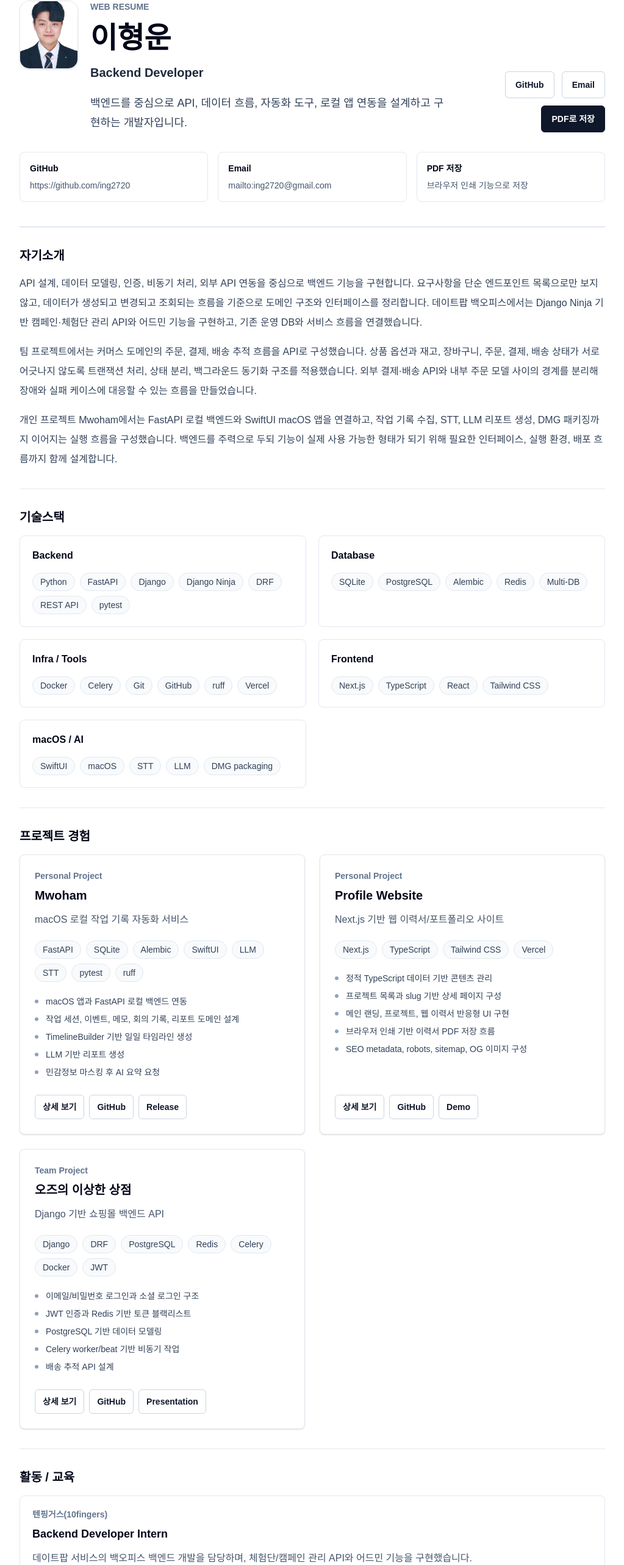
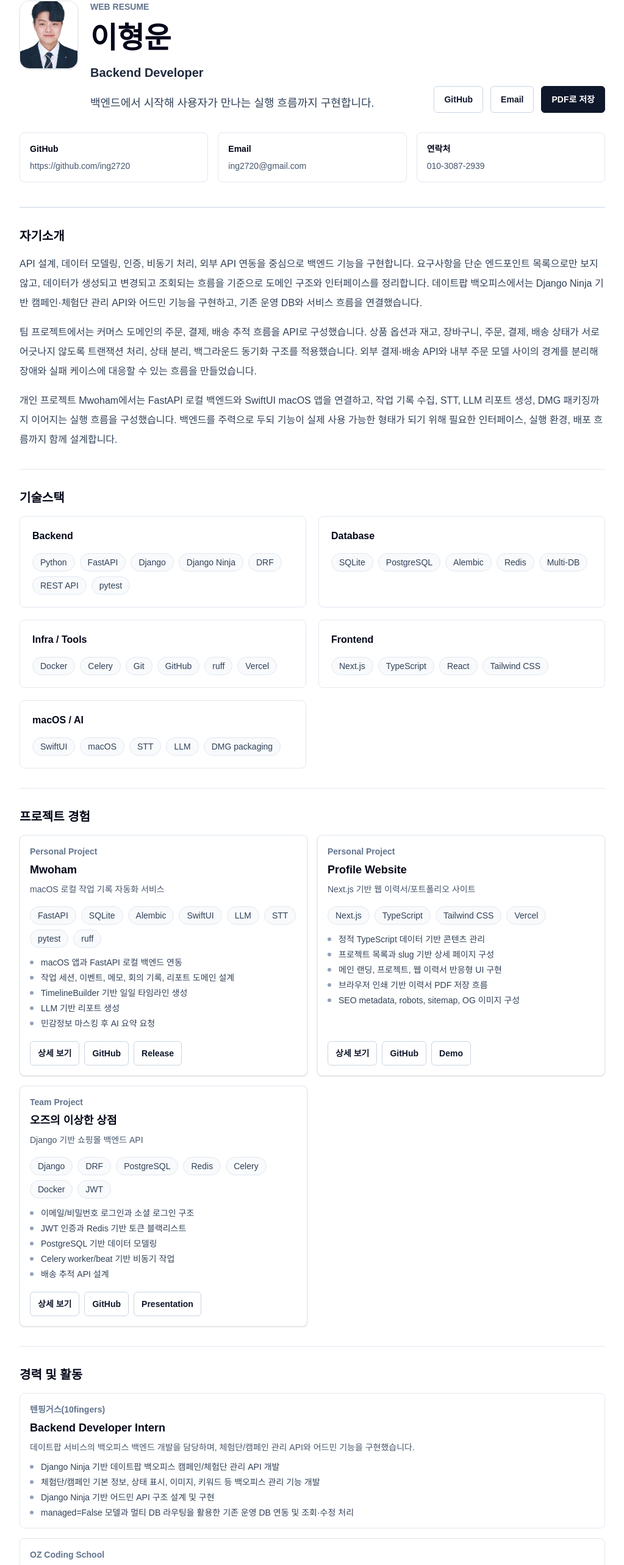
Before and after one commit to ing2720/profile, a Next.js app: page /resume in a window 1280 px wide. Shown: the part 120-2686 px from the top of the page at 61% size, without its empty margins (128-1151 px from the left). Built offline with nearby package versions, Linux system fonts and the light colour scheme.

Commit message:
fix: resume detail

```diff
--- a/src/app/globals.css
+++ b/src/app/globals.css
@@ -19,6 +19,11 @@ body {
   color: #0f172a;
 }
 
+@page {
+  size: A4;
+  margin: 12mm;
+}
+
 @media print {
   html {
     scroll-behavior: auto;
--- a/src/app/resume/page.tsx
+++ b/src/app/resume/page.tsx
@@ -25,15 +25,40 @@ function getDisplayValue(href: string, fallback: string) {
   return hasUsableHref(href) ? href : fallback;
 }
 
+function getEmailLabel(href: string, fallback: string) {
+  if (!hasUsableHref(href)) {
+    return fallback;
+  }
+
+  return href.replace(/^mailto:/i, "");
+}
+
+function renderOptionalLink(href: string, label: string, isExternal = false) {
+  if (!hasUsableHref(href)) {
+    return label;
+  }
+
+  return (
+    <a
+      className="text-slate-600 underline-offset-4 hover:text-slate-950 hover:underline focus-visible:outline focus-visible:outline-2 focus-visible:outline-offset-2 focus-visible:outline-slate-900"
+      href={href}
+      rel={isExternal ? "noreferrer" : undefined}
+      target={isExternal ? "_blank" : undefined}
+    >
+      {label}
+    </a>
+  );
+}
+
 export default function ResumePage() {
   return (
     <>
       <Header />
       <main className="bg-white">
         <article className="mx-auto max-w-5xl px-4 py-10 sm:px-6 sm:py-16 lg:px-8 print:max-w-none print:px-0 print:py-0">
-          <header className="border-b border-slate-200 pb-10">
-            <div className="flex flex-col gap-8 lg:flex-row lg:items-end lg:justify-between">
-              <div className="flex min-w-0 flex-col gap-5 sm:flex-row sm:items-start">
+          <header className="border-b border-slate-200 pb-10 print:pb-5">
+            <div className="flex flex-col gap-8 print:gap-4 lg:flex-row lg:items-end lg:justify-between">
+              <div className="flex min-w-0 flex-col gap-5 print:gap-3 sm:flex-row sm:items-start">
                 <ProfileImage
                   image={profile.image}
                   name={profile.name}
@@ -43,13 +68,13 @@ export default function ResumePage() {
                   <p className="text-sm font-semibold uppercase text-slate-500">
                     Web Resume
                   </p>
-                  <h1 className="mt-3 text-4xl font-bold leading-tight text-slate-950 sm:text-5xl">
+                  <h1 className="mt-3 text-4xl font-bold leading-tight text-slate-950 print:mt-1 print:text-3xl sm:text-5xl">
                     {profile.name}
                   </h1>
-                  <p className="mt-3 text-xl font-semibold text-slate-800">
+                  <p className="mt-3 text-xl font-semibold text-slate-800 print:mt-1 print:text-base">
                     {profile.role}
                   </p>
-                  <p className="mt-5 max-w-3xl text-lg leading-8 text-slate-700">
+                  <p className="mt-5 max-w-3xl text-lg leading-8 text-slate-700 print:mt-2 print:text-sm print:leading-5">
                     {profile.summary}
                   </p>
                 </div>
@@ -61,30 +86,37 @@ export default function ResumePage() {
               </div>
             </div>
 
-            <dl className="mt-8 grid gap-4 text-sm sm:grid-cols-3">
-              <div className="rounded-lg border border-slate-200 p-4">
+            <dl className="mt-8 grid gap-4 text-sm print:mt-4 print:gap-2 sm:grid-cols-3">
+              <div className="rounded-lg border border-slate-200 p-4 print:p-3">
                 <dt className="font-semibold text-slate-950">GitHub</dt>
                 <dd className="mt-2 break-words text-slate-600">
-                  {getDisplayValue(profile.links.github.href, "준비 중")}
+                  {renderOptionalLink(
+                    profile.links.github.href,
+                    getDisplayValue(profile.links.github.href, "준비 중"),
+                    true
+                  )}
                 </dd>
               </div>
-              <div className="rounded-lg border border-slate-200 p-4">
+              <div className="rounded-lg border border-slate-200 p-4 print:p-3">
                 <dt className="font-semibold text-slate-950">Email</dt>
                 <dd className="mt-2 break-words text-slate-600">
-                  {getDisplayValue(profile.links.email.href, "준비 중")}
+                  {renderOptionalLink(
+                    profile.links.email.href,
+                    getEmailLabel(profile.links.email.href, "준비 중")
+                  )}
                 </dd>
               </div>
-              <div className="rounded-lg border border-slate-200 p-4">
-                <dt className="font-semibold text-slate-950">PDF 저장</dt>
+              <div className="rounded-lg border border-slate-200 p-4 print:p-3">
+                <dt className="font-semibold text-slate-950">연락처</dt>
                 <dd className="mt-2 break-words text-slate-600">
-                  브라우저 인쇄 기능으로 저장
+                  010-3087-2939
                 </dd>
               </div>
             </dl>
           </header>
 
           <DetailSection title="자기소개">
-            <div className="space-y-4">
+            <div className="space-y-4 print:space-y-2 print:text-sm print:leading-5">
               <p>
                 API 설계, 데이터 모델링, 인증, 비동기 처리, 외부 API 연동을
                 중심으로 백엔드 기능을 구현합니다. 요구사항을 단순 엔드포인트
@@ -113,16 +145,16 @@ export default function ResumePage() {
           </DetailSection>
 
           <DetailSection title="기술스택">
-            <div className="grid gap-5 md:grid-cols-2">
+            <div className="grid gap-5 print:grid-cols-2 print:gap-2 md:grid-cols-2">
               {skillCategories.map((category) => (
                 <section
-                  className="min-w-0 rounded-lg border border-slate-200 p-5 print:break-inside-avoid print:border-slate-300"
+                  className="min-w-0 rounded-lg border border-slate-200 p-5 print:break-inside-avoid print:border-slate-300 print:p-3"
                   key={category.category}
                 >
-                  <h2 className="text-base font-bold text-slate-950">
+                  <h2 className="text-base font-bold text-slate-950 print:text-sm">
                     {category.category}
                   </h2>
-                  <div className="mt-4 flex min-w-0 flex-wrap gap-2">
+                  <div className="mt-4 flex min-w-0 flex-wrap gap-2 print:mt-2 print:gap-1.5">
                     {category.skills.map((skill) => (
                       <Badge key={skill}>{skill}</Badge>
                     ))}
@@ -133,33 +165,37 @@ export default function ResumePage() {
           </DetailSection>
 
           <DetailSection title="프로젝트 경험">
-            <div className="grid gap-5 lg:grid-cols-2 lg:gap-6">
+            <div className="grid gap-4 lg:grid-cols-2">
               {orderedProjects.map((project) => (
-                <ProjectCard key={project.slug} project={project} />
+                <ProjectCard
+                  density="compact"
+                  key={project.slug}
+                  project={project}
+                />
               ))}
             </div>
           </DetailSection>
 
-          <DetailSection title="활동 / 교육">
-            <div className="space-y-5">
+          <DetailSection title="경력 및 활동">
+            <div className="grid gap-4">
               {experiences.map((experience) => (
                 <section
-                  className="min-w-0 rounded-lg border border-slate-200 p-5 print:break-inside-avoid print:border-slate-300"
+                  className="min-w-0 rounded-lg border border-slate-200 p-4 print:break-inside-avoid print:border-slate-300 print:p-3"
                   key={`${experience.organization}-${experience.title}`}
                 >
                   <p className="text-sm font-semibold text-slate-500">
                     {experience.organization}
                   </p>
-                  <h2 className="mt-2 text-lg font-bold text-slate-950">
+                  <h2 className="mt-2 text-lg font-bold leading-6 text-slate-950">
                     {experience.title}
                   </h2>
-                  <p className="mt-3 text-base leading-7 text-slate-600">
+                  <p className="mt-2 text-sm leading-6 text-slate-600">
                     {experience.summary}
                   </p>
-                  <ul className="mt-4 space-y-2 text-sm leading-6 text-slate-700">
+                  <ul className="mt-3 space-y-2 text-sm leading-[17px] text-slate-700">
                     {experience.details.map((detail) => (
                       <li className="flex gap-3" key={detail}>
-                        <span className="mt-2 h-1.5 w-1.5 shrink-0 rounded-full bg-slate-400" />
+                        <span className="mt-[5px] h-1.5 w-1.5 shrink-0 rounded-full bg-slate-400" />
                         <span className="min-w-0 break-words">{detail}</span>
                       </li>
                     ))}
--- a/src/components/sections/ExperienceSection.tsx
+++ b/src/components/sections/ExperienceSection.tsx
@@ -14,7 +14,7 @@ export function ExperienceSection({ experiences }: ExperienceSectionProps) {
       <SectionTitle
         eyebrow="Experience"
         title="실무 및 교육 경력"
-        description="백오피스 백엔드 개발, 교육 운영, 기술 코칭, 프로젝트 관리 역할을 중심으로 정리했습니다."
+        description="백오피스 백엔드 개발, 교육 운영, 기술 코칭, 프로젝트 관리 역할을 정리했습니다."
       />
       <div className="mt-10 space-y-5 sm:space-y-6">
         {experiences.map((experience) => (
--- a/src/components/ui/ProjectCard.tsx
+++ b/src/components/ui/ProjectCard.tsx
@@ -4,37 +4,58 @@ import { ButtonLink } from "./ButtonLink";
 
 type ProjectCardProps = {
   project: Project;
+  density?: "default" | "compact";
 };
 
-export function ProjectCard({ project }: ProjectCardProps) {
+export function ProjectCard({
+  project,
+  density = "default"
+}: ProjectCardProps) {
   const visibleLinks = project.links.filter(
     (link) =>
       link.href.length > 0 && !link.href.toLowerCase().includes("todo")
   );
+  const isCompact = density === "compact";
 
   return (
-    <article className="flex h-full min-w-0 flex-col rounded-lg border border-slate-200 bg-white p-5 shadow-sm print:break-inside-avoid print:shadow-none sm:p-6">
+    <article
+      className={`flex h-full min-w-0 flex-col rounded-lg border border-slate-200 bg-white shadow-sm print:break-inside-avoid print:shadow-none ${
+        isCompact ? "p-4 print:p-3" : "p-5 sm:p-6"
+      }`}
+    >
       <div className="min-w-0">
         <p className="text-sm font-semibold text-slate-500">
           {project.slug === "django-commerce"
             ? "Team Project"
             : "Personal Project"}
         </p>
-        <h3 className="mt-2 break-words text-xl font-bold leading-7 text-slate-950">
+        <h3
+          className={`mt-2 break-words font-bold text-slate-950 ${
+            isCompact ? "text-lg leading-6" : "text-xl leading-7"
+          }`}
+        >
           {project.title}
         </h3>
-        <p className="mt-3 text-base leading-7 text-slate-600">
+        <p
+          className={`text-slate-600 ${
+            isCompact ? "mt-2 text-sm leading-6" : "mt-3 text-base leading-7"
+          }`}
+        >
           {project.summary}
         </p>
       </div>
 
-      <div className="mt-5 flex flex-wrap gap-2">
+      <div className={`${isCompact ? "mt-4" : "mt-5"} flex flex-wrap gap-2`}>
         {project.stacks.map((stack) => (
           <Badge key={stack}>{stack}</Badge>
         ))}
       </div>
 
-      <ul className="mt-6 grow space-y-3 text-sm leading-[17px] text-slate-700">
+      <ul
+        className={`grow text-sm leading-[17px] text-slate-700 ${
+          isCompact ? "mt-4 space-y-2" : "mt-6 space-y-3"
+        }`}
+      >
         {project.highlights.slice(0, 5).map((highlight) => (
           <li key={highlight} className="flex gap-3">
             <span className="mt-[5px] h-1.5 w-1.5 shrink-0 rounded-full bg-slate-400" />
@@ -43,7 +64,9 @@ export function ProjectCard({ project }: ProjectCardProps) {
         ))}
       </ul>
 
-      <div className="mt-6 flex flex-wrap gap-2 pt-1">
+      <div
+        className={`${isCompact ? "mt-4" : "mt-6"} flex flex-wrap gap-2 pt-1`}
+      >
         <ButtonLink href={`/projects/${project.slug}`} size="compact">
           상세 보기
         </ButtonLink>
--- a/src/data/profile.ts
+++ b/src/data/profile.ts
@@ -22,7 +22,7 @@ export const profile: Profile = {
   name: "이형운",
   role: "Backend Developer",
   summary:
-    "백엔드를 중심으로 API, 데이터 흐름, 자동화 도구, 로컬 앱 연동을 설계하고 구현하는 개발자입니다.",
+    "백엔드에서 시작해 사용자가 만나는 실행 흐름까지 구현합니다.",
   image: {
     src: "/images/profile.jpg",
     alt: "이형운 프로필 사진"
```
Also changed, not shown: src/components/layout/ContactModalTrigger.tsx (+26 -15 lines), src/components/ui/PrintButton.tsx (+18 -1 lines).
